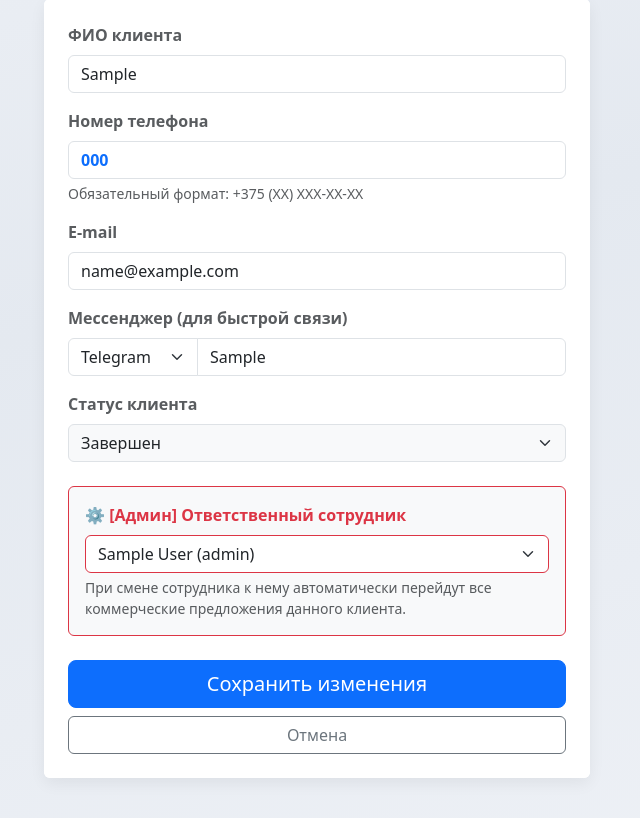
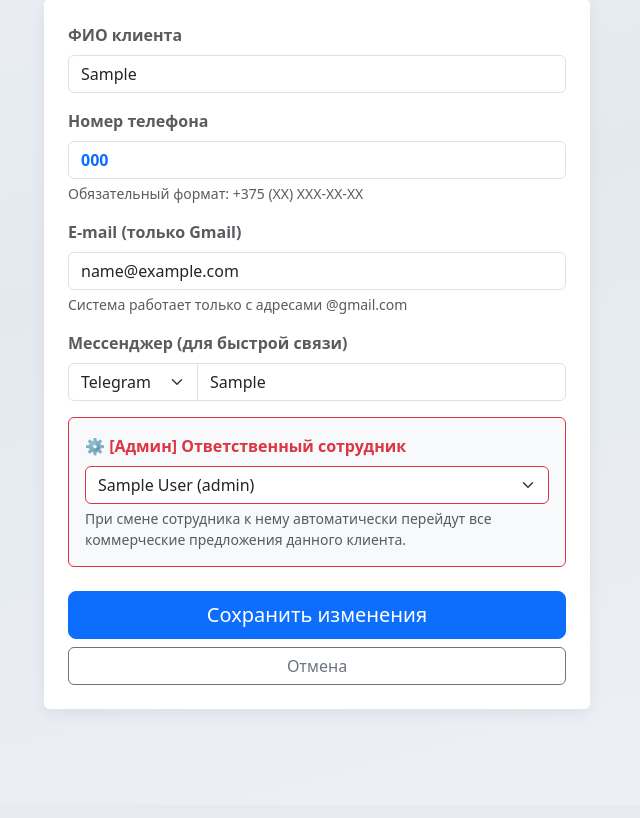
Before and after one commit to CKOPOiLETO/auto_crm, a Flask app: page /manager/clients/edit/1 in a window 1280 px wide. Shown: the part 215-1033 px from the top of the page, without its empty margins (323-963 px from the left). After the commit the page ends 924 px from the top, so only its background shows below. Run offline with Flask 3, Linux system fonts and the light colour scheme; a user stored in the database is signed in; tables that the repository leaves empty hold one stand-in row (values such as "Sample post"); some libraries are stand-ins or nearby versions.

Commit message:
вырезал нахуй статус клиента и добавил регулярку на почту)

```diff
--- a/app/models/client.py
+++ b/app/models/client.py
@@ -12,7 +12,6 @@ class Client(db.Model):
     messenger = db.Column(db.String(50))
     email = db.Column(db.String(150))
     messenger_type = db.Column(db.String(20), default='telegram')
-    status = db.Column(db.String(50), default='new')
     created_at = db.Column(db.TIMESTAMP, default=datetime.utcnow)
 
     manager = db.relationship('User', backref=db.backref('clients', lazy=True))
--- a/app/routes/manager.py
+++ b/app/routes/manager.py
@@ -128,6 +128,13 @@ def add_client():
         messenger = request.form.get('messenger')
         messenger_type = request.form.get('messenger_type')
         email = request.form.get('email')
+        if email:
+
+            gmail_regex = r'^[a-zA-Z0-9._%+-]+@gmail\.com$'
+
+            if not re.fullmatch(gmail_regex, email):
+                flash('Ошибка: Система принимает только почту @gmail.com!', 'danger')
+                return redirect(request.url)
 
         if not re.fullmatch(r'^\+375 \(\d{2}\) \d{3}-\d{2}-\d{2}$', phone):
             flash('Ошибка: Введите корректный белорусский номер!', 'danger')
@@ -178,9 +185,19 @@ def edit_client(client_id):
         client.fio = request.form.get('fio')
         client.phone = phone
         client.messenger = request.form.get('messenger')
-        client.status = request.form.get('status')
+        # client.status = request.form.get('status')
         client.messenger_type = request.form.get('messenger_type')
-        client.email = request.form.get('email')
+        email = request.form.get('email')
+
+        if email:
+            # Регулярное выражение:
+            # ^[a-zA-Z0-9._%+-]+  - любые буквы, цифры и символы ._%+- (минимум один)
+            # @gmail\.com$        - строго окончание @gmail.com
+            gmail_regex = r'^[a-zA-Z0-9._%+-]+@gmail\.com$'
+
+            if not re.fullmatch(gmail_regex, email):
+                flash('Ошибка: Система принимает только почту @gmail.com!', 'danger')
+                return redirect(request.url)
 
         # Если это админ, обновляем менеджера
         if current_user.role == 'admin':
@@ -360,28 +377,27 @@ def delete_proposal(proposal_id):
 
 
 
-# app/routes/manager.py
 
-@manager_bp.route('/clients/status/<int:client_id>', methods=['POST'])
-@login_required
-def update_client_status(client_id):
-    client = Client.query.get_or_404(client_id)
+# @manager_bp.route('/clients/status/<int:client_id>', methods=['POST'])
+# @login_required
+# def update_client_status(client_id):
+#     client = Client.query.get_or_404(client_id)
 
-    # Защита: Менеджер может менять статус только своих клиентов
-    if current_user.role != 'admin' and client.manager_id != current_user.id:
-        flash('У вас нет прав для изменения этого клиента.', 'danger')
-        return redirect(url_for('manager.list_clients'))
+#     # Защита: Менеджер может менять статус только своих клиентов
+#     if current_user.role != 'admin' and client.manager_id != current_user.id:
+#         flash('У вас нет прав для изменения этого клиента.', 'danger')
+#         return redirect(url_for('manager.list_clients'))
 
-    new_status = request.form.get('status')
-    # Список допустимых статусов (согласно вашему выбору в форме или ТЗ)
-    valid_statuses = ['new', 'in_progress', 'done', 'rejected']
+#     new_status = request.form.get('status')
+#     # Список допустимых статусов (согласно вашему выбору в форме или ТЗ)
+#     valid_statuses = ['new', 'in_progress', 'done', 'rejected']
 
-    if new_status in valid_statuses:
-        client.status = new_status
-        db.session.commit()
-        flash(f'Статус клиента {client.fio} обновлен.', 'success')
+#     if new_status in valid_statuses:
+#         client.status = new_status
+#         db.session.commit()
+#         flash(f'Статус клиента {client.fio} обновлен.', 'success')
 
-    return redirect(url_for('manager.list_clients'))
+#     return redirect(url_for('manager.list_clients'))
 
 
 
@@ -569,8 +585,8 @@ def send_proposal_to_client(proposal_id):
 
         # ТРИГГЕРЫ СТАТУСОВ
         proposal.status = 'sent'
-        if proposal.client.status == 'new':
-            proposal.client.status = 'in_progress'
+        # if proposal.client.status == 'new':
+        #     proposal.client.status = 'in_progress'
 
         db.session.commit()
         flash(f'КП успешно отправлено на почту {proposal.client.email}!', 'success')
--- a/app/templates/manager/client_form.html
+++ b/app/templates/manager/client_form.html
@@ -24,8 +24,15 @@
                         <div class="form-text">Обязательный формат: +375 (XX) XXX-XX-XX</div>
                     </div>
                     <div class="mb-3">
-                        <label class="form-label text-muted fw-bold">E-mail</label>
-                        <input type="email" name="email" class="form-control" value="{{ client.email if client else '' }}" placeholder="example@mail.com">
+                        <label class="form-label text-muted fw-bold">E-mail (только Gmail)</label>
+                        <input type="email"
+                            name="email"
+                            class="form-control"
+                            value="{{ client.email if client else '' }}"
+                            placeholder="user@gmail.com"
+                            pattern="^[a-zA-Z0-9._%+-]+@gmail\.com$"
+                            title="Пожалуйста, введите корректный адрес @gmail.com">
+                        <div class="form-text">Система работает только с адресами @gmail.com</div>
                     </div>
 
                     <div class="mb-3">
@@ -40,7 +47,7 @@
                         </div>
                     </div>
 
-                    {% if client %}
+                    <!-- {% if client %}
                     <div class="mb-4">
                         <label class="form-label text-muted fw-bold">Статус клиента</label>
                         <select name="status" class="form-select bg-light">
@@ -50,7 +57,7 @@
                             <option value="rejected" {% if client.status == 'rejected' %}selected{% endif %}>Отказ</option>
                         </select>
                     </div>
-                    {% endif %}
+                    {% endif %} -->
                     {% if current_user.role == 'admin' %}
                     <div class="mb-4 p-3 border border-danger rounded bg-light">
                         <label class="form-label text-danger fw-bold">⚙️ [Админ] Ответственный сотрудник</label>
```
Also changed, not shown: app/templates/admin/hierarchy.html (+14 -2 lines), app/templates/manager/clients.html (+1 -16 lines).
